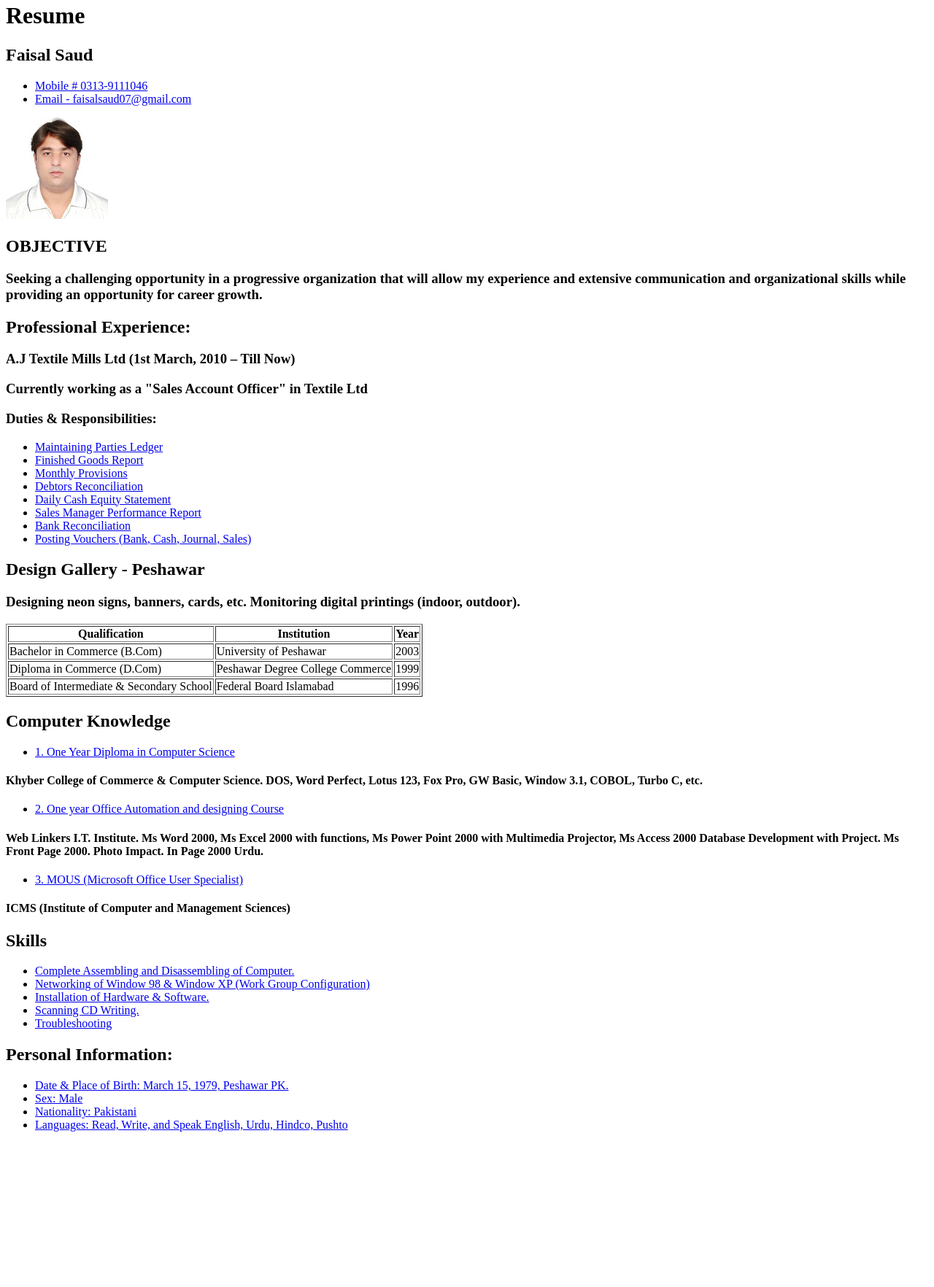
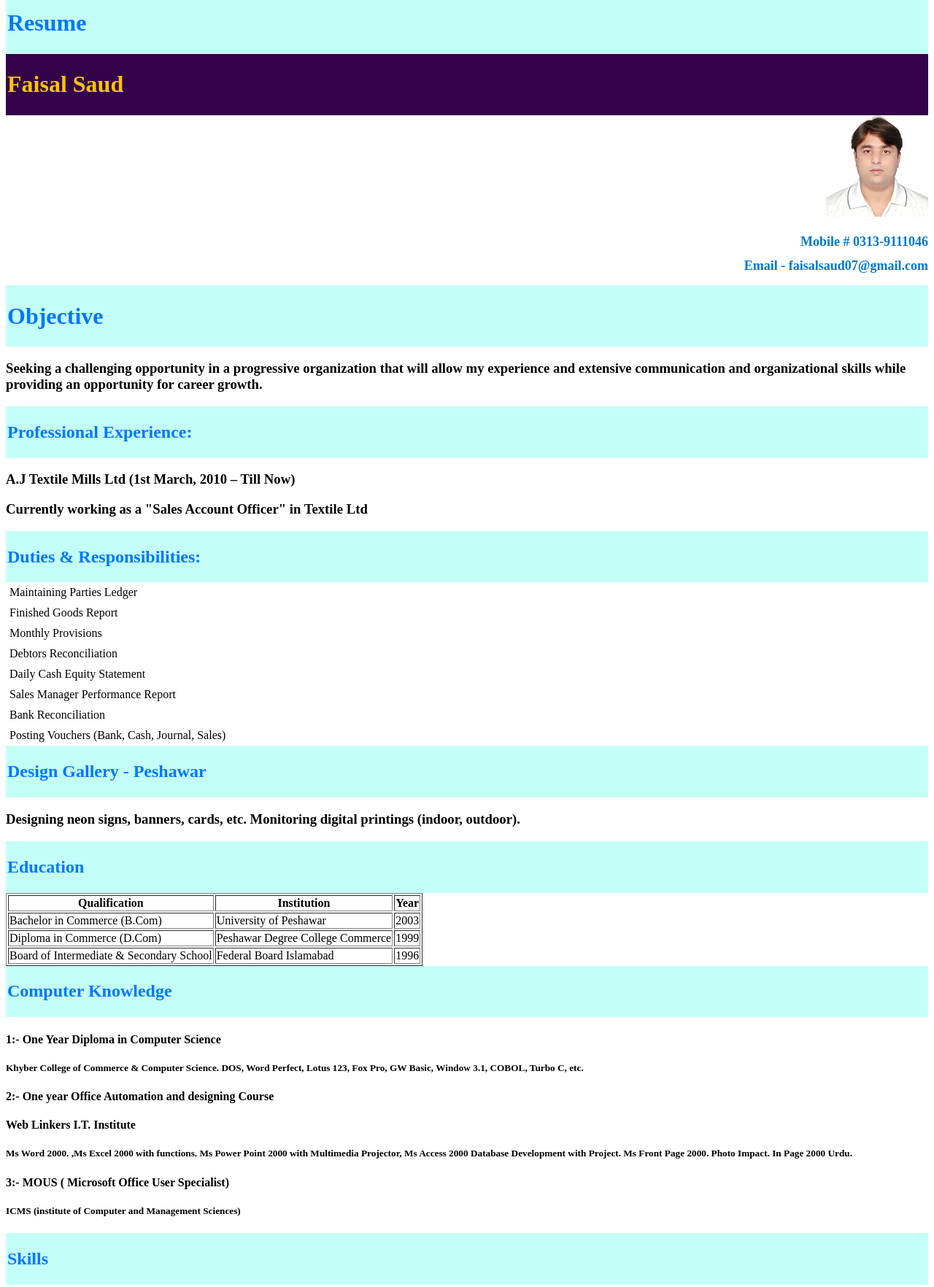
Before and after one commit to FaisalSaud007/html, a plain HTML site: page index.html in a window 1280 px wide. Shown: the part 18-1782 px from the top of the page at 73% size. Before the commit the page ends 1585 px from the top, so only its background shows below. Drawn offline with Linux system fonts and the light colour scheme.

Commit message:
my website

```diff
--- a/Styled.css
+++ /dev/null
@@ -1,113 +0,0 @@
-body, h1, h2, h3, ul, li, table, th, td {
-    margin: 0;
-    padding: 0;
-  }
-
-  /* Apply styles to the body */
-  body {
-    font-family: Arial, sans-serif;
-    background-color: #f0f0f0;
-    margin: 0;
-    padding: 0;
-  }
-
-  /* Header styles */
-  .header {
-    background-color: #333;
-    color: #fff;
-    text-align: center;
-    padding: 20px 0;
-  }
-
-  /* Name styles */
-  .Name {
-    text-align: center;
-    margin-top: 20px;
-  }
-
-  /* Contact information styles */
-  .mobile {
-    text-align: center;
-    margin-top: 20px;
-  }
-
-  .mobile ul {
-    list-style-type: none;
-  }
-
-  .mobile li {
-    margin: 10px 0;
-  }
-
-  /* Objective styles */
-  .Objectives {
-    margin-top: 20px;
-    background-color: #333;
-    color: #fff;
-    padding: 10px;
-  }
-
-  /* Paragraph styles */
-  .Para {
-    margin-top: 20px;
-    padding: 10px;
-  }
-
-  /* Experience styles */
-  .experience {
-    margin-top: 20px;
-    background-color: #333;
-    color: #fff;
-    padding: 10px;
-  }
-
-  /* Duties & Responsibilities styles */
-  .Duties-Responsibilities {
-    margin-top: 20px;
-    padding: 10px;
-  }
-
-  /* Designer styles */
-  .Designer {
-    margin-top: 20px;
-    padding: 10px;
-  }
-
-  /* Table styles */
-  .table {
-    margin-top: 20px;
-  }
-
-  table {
-    width: 100%;
-    border-collapse: collapse;
-  }
-
-  th, td {
-    border: 1px solid #ddd;
-    padding: 8px;
-    text-align: left;
-  }
-
-  th {
-    background-color: #333;
-    color: #fff;
-  }
-
-  /* Computer Knowledge styles */
-  .Computer {
-    margin-top: 20px;
-    padding: 10px;
-  }
-
-  /* Skills styles */
-  Skills {
-    margin-top: 20px;
-    padding: 10px;
-  }
-
-  /* Personal Information styles */
-  .Personal {
-    margin-top: 20px;
-    padding: 10px;
-  }
--- a/index.html
+++ b/index.html
@@ -5,39 +5,44 @@
     <meta name="viewport" content="width=device-width, initial-scale=1.0">
     <title>Faisal CV</title>
     <link type="image/x-icon" rel="icon" href="./IMG/clip_image002.jpg">
+    <link rel="stylesheet" type="text/css" href="./style.css">
+
 </head>
 <body>
 <div class="header">
     <h1>Resume</h1>
 </div>
-<div class="Name">
-    <h2>Faisal Saud</h2>
+<div class="heade">
+    <h1>Faisal Saud</h1>
 </div>
-<div class="mobile">
-    <ul>
-        <li><a href="#">Mobile # 0313-9111046</a></li>
-        <li><a href="#">Email - faisalsaud07@gmail.com</a></li>
-    </ul>
+<div class="img">
     <img src="./IMG/clip_image002.jpg" alt="Your Image">
 </div>
-<div class="Objectives">
-    <h2>OBJECTIVE</h2>
+<div>
+    <ul class="mobile">
+        <li><a href="tel:03139111046">Mobile # 0313-9111046</a></li>
+        <li><a href="mailto:faisalsaud07@gmail.com">Email - faisalsaud07@gmail.com</a></li>
+    </ul>
+</div>
+    </div>
+    <div class="header">
+    <h1>Objective</h1>
 </div>
 <div class="Para">
     <h3>Seeking a challenging opportunity in a progressive organization that will allow my experience and extensive communication and organizational skills while providing an opportunity for career growth.</h3>
 </div>
-<div class="experience">
+<div class="header">
     <h2>Professional Experience:</h2>
 </div>
 <div>
     <h3>A.J Textile Mills Ltd (1st March, 2010 – Till Now)</h3>
     <h3>Currently working as a "Sales Account Officer" in Textile Ltd</h3>
 </div>
-<div class="Duties-Responsibilities">
-    <h3>Duties & Responsibilities:</h3>
+<div class="header">
+    <h2>Duties & Responsibilities:</h2>
 </div>
 <div>
-    <ul>
+    <ul class="menu">
         <li><a href="#">Maintaining Parties Ledger</a></li>
         <li><a href="#">Finished Goods Report</a></li>
         <li><a href="#">Monthly Provisions</a></li>
@@ -48,9 +53,13 @@
         <li><a href="#">Posting Vouchers (Bank, Cash, Journal, Sales)</a></li>
     </ul>
 </div>
-<div class="Designer">
-    <h2>Design Gallery - Peshawar</h2>
+<div class="header">
+       <h2>Design Gallery - Peshawar</h2>
+</div>
     <h3>Designing neon signs, banners, cards, etc. Monitoring digital printings (indoor, outdoor).</h3>
+
+<div class="header">
+<h2>Education</h2>
 </div>
 <div class="table Exemple">
     <table border="1">
@@ -80,26 +89,25 @@
         </tbody>
     </table>
 </div>
-<div class="Computer Knowledge">
+<div class="header">
     <h2>Computer Knowledge</h2>
-    <ul>
-        <li><a href="#">1. One Year Diploma in Computer Science</a></li>
-    </ul>
-    <h4>Khyber College of Commerce & Computer Science. DOS, Word Perfect, Lotus 123, Fox Pro, GW Basic, Window 3.1, COBOL, Turbo C, etc.</h4>
-    <ul>
-        <li><a href="#">2. One year Office Automation and designing Course</a></li>
-    </ul>
-    <h4>Web Linkers I.T. Institute. Ms Word 2000, Ms Excel 2000 with functions, Ms Power Point 2000 with Multimedia Projector, Ms Access 2000 Database Development with Project. Ms Front Page 2000. Photo Impact. In Page 2000 Urdu.</h4>
-    <ul>
-        <li><a href="#">3. MOUS (Microsoft Office User Specialist)</a></li>
-    </ul>
-    <h4>ICMS (Institute of Computer and Management Sciences)</h4>
 </div>
-<div>
+    <ul class="menu">
+        <h4>1:- One Year Diploma in Computer Science</h4>
+        <h5>Khyber College of Commerce & Computer Science. DOS, Word Perfect, Lotus 123, Fox Pro, GW Basic, Window 3.1, COBOL, Turbo C, etc.</h5>
+        <h4>2:- One year Office Automation and designing Course </h4>
+         <h4>Web Linkers I.T. Institute</h4>
+          <h5>Ms Word 2000. ,Ms Excel 2000 with functions. Ms Power Point 2000 with Multimedia Projector, Ms Access 2000 Database Development with Project.
+                Ms Front Page 2000. Photo Impact. In Page 2000 Urdu.</h5>
+         <h4>3:- MOUS ( Microsoft Office User Specialist)</h4>
+                <h5>ICMS (institute of Computer and Management Sciences)</h5>
+                </ul>
+
+    <div class="header">
     <h2>Skills</h2>
 </div>
 <div>
-    <ul>
+    <ul class="menu">
         <li><a href="#">Complete Assembling and Disassembling of Computer.</a></li>
         <li><a href="#">Networking of Window 98 & Window XP (Work Group Configuration)</a></li>
         <li><a href="#">Installation of Hardware & Software.</a></li>
@@ -107,16 +115,32 @@
         <li><a href="#">Troubleshooting</a></li>
     </ul>
 </div>
-<div>
+<div class="header">
     <h2>Personal Information:</h2>
 </div>
-<div>
-    <ul>
-        <li><a href="#">Date & Place of Birth: March 15, 1979, Peshawar PK.</a></li>
-        <li><a href="#">Sex: Male</a></li>
-        <li><a href="#">Nationality: Pakistani</a></li>
-        <li><a href="#">Languages: Read, Write, and Speak English, Urdu, Hindco, Pushto</a></li>
-    </ul>
+<div class="table Exemple">
+    <table border="1">
+        <thead>
+            <tr>
+                <td>Date & Place of Birth :- </td>
+                <td>March 15, 1979,</td>
+                <td>Peshawar, Pakistan</td>
+            </tr>
+
+        <tbody>
+            <tr>
+                <td>Sex :- </td>
+                <td>Male</td>
+                <td></td>
+            </tr>
+            <tr>
+                <td>Nationality :-</td>
+                <td>Pakistani</td>
+                <td>Languages: Read, Write, and Speak English, Urdu, Hindco, Pushto</td>
+            </tr>
+
+        </tbody>
+    </table>
 </div>
 </body>
 </html>
--- /dev/null
+++ b/style.css
@@ -0,0 +1,66 @@
+/* styles.css */
+body
+div.header
+{
+background-color: rgb(196, 255, 247);
+margin-top: 0%;
+padding: 2px;
+text-align:     left;
+color:rgb(0, 119, 255)
+    }
+div.heade
+{
+background-color: rgb(51, 2, 73);
+margin-top: 0%;
+margin-left: 0%;
+padding: 2px;
+text-align:     left;
+color:rgb(255, 196, 0)
+}
+ul.menu
+{
+list-style: none;
+margin: 0%;
+padding: 0%;
+color: black;
+}
+ul.menu li a
+{
+color: black;
+text-decoration: none;
+display: block;
+padding: 5px;
+}
+ul.menu li a:hover
+{
+    background-color: blue;
+    color: white;
+}
+.img {
+    text-align: right;
+    margin-top: none;
+    margin-bottom: 0%;
+    margin-left: 0%;
+  }
+  .mobile {
+    list-style: none;
+    padding: 0;
+    text-align: right;
+    margin-top: 20px;
+  }
+
+  .mobile li {
+    margin-bottom:  1%;
+  }
+  .mobile a {
+    text-decoration: none;
+    color: #0077cc;
+    font-weight: bold;
+    font-size: 18px;
+    display: block;
+  }
+
+  .mobile a:hover {
+    text-decoration: underline;
+    color: #005299;
+  }
```
